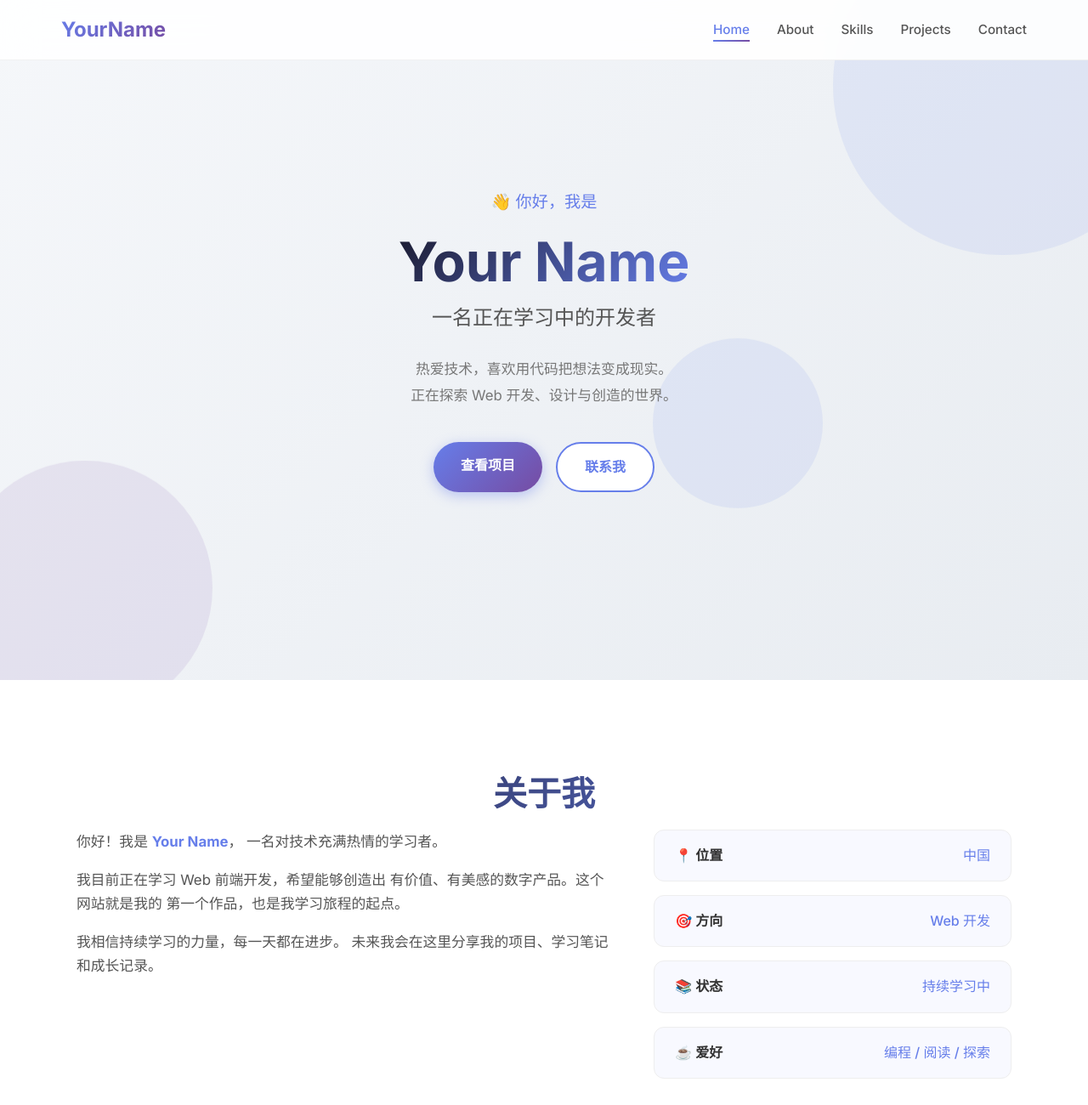
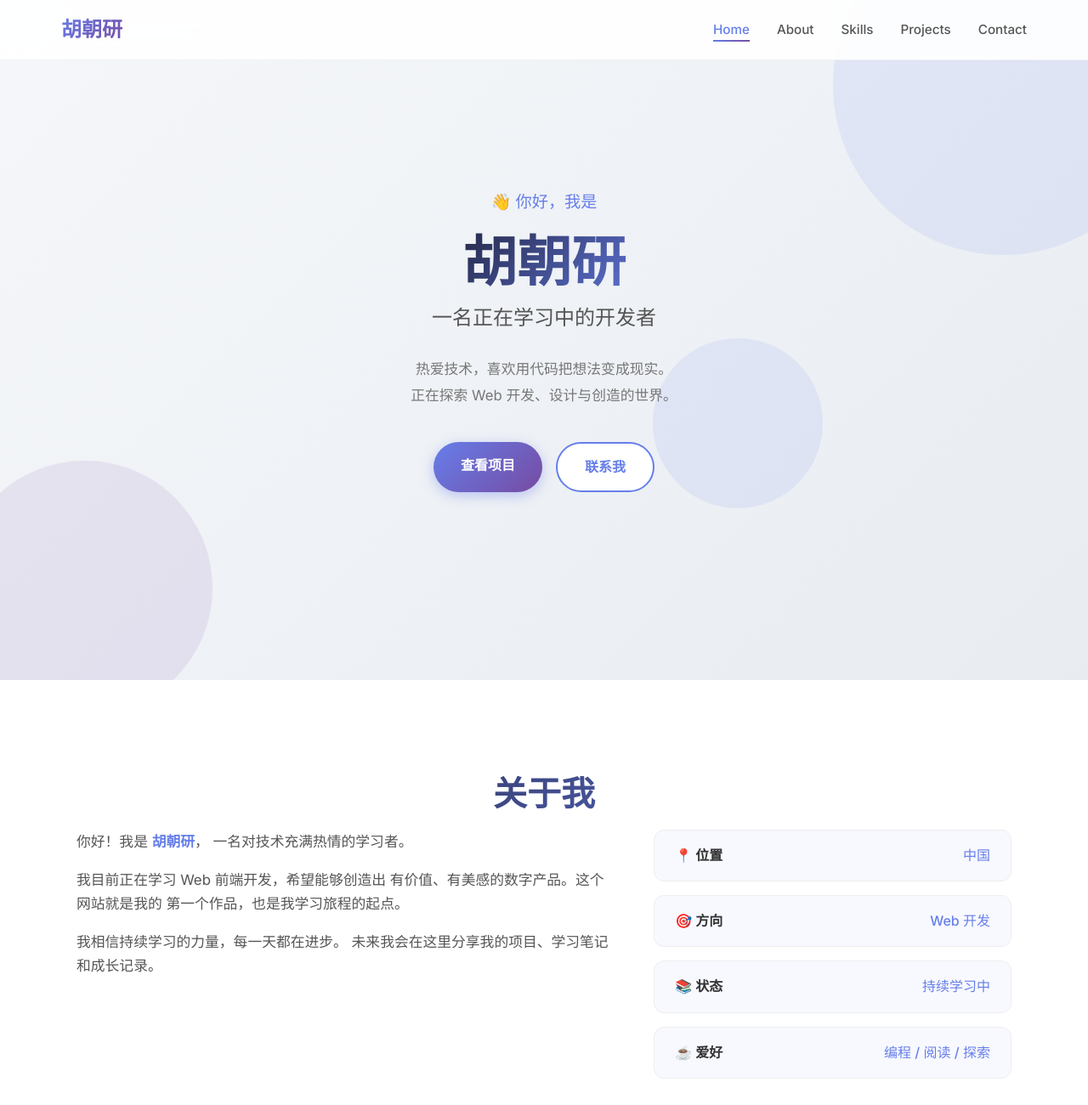
Before and after one commit to yann1025/my-website, a plain HTML site: page index.html in a window 1280 px wide. Shown: the top 1300 px of the page at 85% size. Drawn offline with Linux system fonts and the light colour scheme.

Commit message:
Update index.html

```diff
--- a/index.html
+++ b/index.html
@@ -12,7 +12,7 @@
     <!-- 导航栏 -->
     <nav class="navbar" id="navbar">
         <div class="nav-container">
-            <a href="#home" class="nav-logo">YourName</a>
+            <a href="#home" class="nav-logo">胡朝研</a>
             <ul class="nav-menu" id="nav-menu">
                 <li><a href="#home" class="nav-link">Home</a></li>
                 <li><a href="#about" class="nav-link">About</a></li>
@@ -32,7 +32,7 @@
     <section id="home" class="hero">
         <div class="hero-content">
             <p class="hero-greeting">👋 你好，我是</p>
-            <h1 class="hero-name">Your Name</h1>
+            <h1 class="hero-name">胡朝研</h1>
             <p class="hero-title">一名正在学习中的开发者</p>
             <p class="hero-description">
                 热爱技术，喜欢用代码把想法变成现实。<br>
@@ -57,7 +57,7 @@
             <div class="about-content">
                 <div class="about-text">
                     <p>
-                        你好！我是 <strong>Your Name</strong>，
+                        你好！我是 <strong>胡朝研</strong>，
                         一名对技术充满热情的学习者。
                     </p>
                     <p>
@@ -194,7 +194,8 @@
                     <a href="mailto:your-email@example.com" class="contact-card">
                         <div class="contact-icon">📧</div>
                         <h3>邮箱</h3>
-                        <p>your-email@example.com</p>
+                        <p>zyhu2026@163.com</p>
+                        <p>hzywlkq@qq.com</p>
                     </a>
                     <a href="https://github.com/" target="_blank" class="contact-card">
                         <div class="contact-icon">🐙</div>
```
